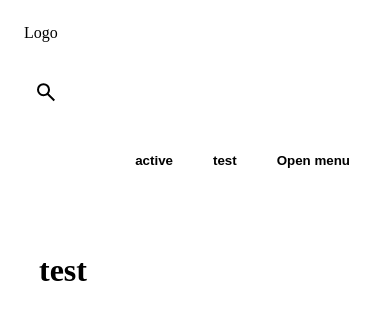
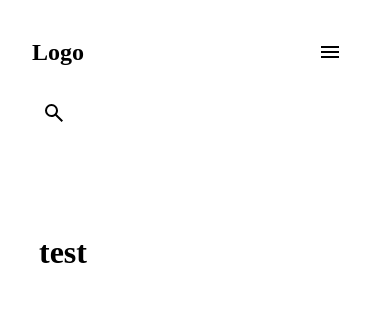
Before and after one commit to nilfocus/feflow, a SvelteKit app: page /navbar in a window 390 px wide. Shown: the top 320 px of the page. Built offline with nearby package versions, Linux system fonts and the light colour scheme.

Commit message:
navbar responsive example

```diff
--- a/src/lib/components/button/Button.module.css
+++ b/src/lib/components/button/Button.module.css
@@ -11,6 +11,7 @@
 	justify-content: center;
 	gap: 0.25rem;
 	height: 2.5rem;
+	width: auto;
 	min-width: 2.5rem;
 	outline: transparent solid 2px;
 	outline-offset: 2px;
--- a/src/lib/components/input-search/InputSearch.module.css
+++ b/src/lib/components/input-search/InputSearch.module.css
@@ -8,7 +8,7 @@
 	position: absolute;
 	top: 50%;
 	left: 10px;
-	translate: 0 -45%;
+	translate: 0 -50%;
 	z-index: 1;
 }
 
--- a/src/lib/components/navbar/Navbar.module.css
+++ b/src/lib/components/navbar/Navbar.module.css
@@ -1,62 +1,11 @@
 .navbar {
-	display: flex;
-	align-items: center;
-	height: 80px;
 	padding: 0 2rem;
 	position: relative;
 	background: var(--feflow-color-surface);
 	color: var(--feflow-color-on-surface);
+	display: grid;
+	grid-template-columns: auto minmax(300px, auto) max-content;
+	align-items: center;
+	gap: 1rem;
+	height: 80px;
 }
-
-.start,
-.end {
-	flex: 1;
-	display: flex;
-	align-items: center;
-}
-
-.start {
-	justify-content: flex-start;
-}
-
-.center {
-	position: absolute;
-	left: 50%;
-	transform: translateX(-50%);
-	display: flex;
-	align-items: center;
-	justify-content: center;
-}
-
-.end {
-	justify-content: flex-end;
-}
-
-@media (max-width: 768px) {
-	.navbar {
-		padding: 1.5rem;
-		height: auto;
-		flex-direction: column;
-		align-items: stretch;
-		gap: 1rem;
-	}
-
-	.start {
-		order: 1;
-		justify-content: flex-start;
-	}
-
-
-	.center {
-		position: static;
-		transform: none;
-		order: 2;
-		justify-content: center;
-		padding: 0.5rem 0;
-	}
-
-	.end {
-		order: 3;
-		justify-content: flex-end;
-	}
-}
--- a/src/lib/components/navbar/Navbar.svelte
+++ b/src/lib/components/navbar/Navbar.svelte
@@ -4,34 +4,34 @@
 	import styles from "./Navbar.module.css"
 	import type { Snippet } from "svelte"
 
-	interface Props
-		extends Omit<HTMLAttributes<HTMLDivElement>, "children">,
-			Partial<{
+	type PositionedChilds = Partial<{
 		start: Snippet<[]>
 		center: Snippet<[]>
 		end: Snippet<[]>
-			}> {}
+	}>
 
-	let { class: className = "", start, center, end, ...rest }: Props = $props()
+	interface Props extends HTMLAttributes<HTMLDivElement>, PositionedChilds {}
+
+	let {
+		class: className = "",
+		start,
+		center,
+		end,
+		children,
+		...rest
+	}: Props = $props()
 </script>
 
 <div
 	class={classMapUtil(className, [styles, className], styles.navbar)}
 	{...rest}
 >
-	{#if start}
-		<div class={styles.start}>
+	{@render children?.()}
+	{#if children}
+		{@render children?.()}
+	{:else}
 		{@render start?.()}
-		</div>
-	{/if}
-	{#if center}
-		<div class={styles.center}>
 		{@render center?.()}
-		</div>
-	{/if}
-	{#if end}
-		<div class={styles.end}>
 		{@render end?.()}
-		</div>
 	{/if}
 </div>
--- a/src/lib/components/navbar/NavbarItem.module.css
+++ b/src/lib/components/navbar/NavbarItem.module.css
@@ -1,9 +1,15 @@
 .navbarItem {
-    margin-left: 0.5rem;
+    margin-left: 1rem;
+    margin-top: 0.5rem;
+    margin-bottom: 0.5rem;
 }
 
 .navbarItem[aria-current="page"] {
     background: color-mix(in srgb, var(--feflow-color-surface) 85%, gray 15%);
+}
+
+.navbarItem.contained:hover {
+    color: var(--feflow-color-on-primary) !important;
 }
 
 .navbarItem:hover {
@@ -11,3 +17,12 @@
     color: var(--feflow-color-on-surface) !important;
     opacity: 1 !important;
 }
+
+.navbarItem>* {
+    background: none !important;
+    color: none !important;
+}
+
+.navbarItem>*:hover {
+    background: none !important;
+}
--- a/src/lib/components/navbar/NavbarItem.svelte
+++ b/src/lib/components/navbar/NavbarItem.svelte
@@ -3,15 +3,25 @@
 	import type { HTMLButtonAttributes } from "svelte/elements"
 	import Button from "../button/index.js"
 	import styles from "./NavbarItem.module.css"
+	import type { VariantType } from "../../types/index.js"
 
-	interface Props extends HTMLButtonAttributes {}
+	interface Props extends HTMLButtonAttributes {
+		variant?: VariantType
+	}
 
-	let { class: className = "", children, ...rest }: Props = $props()
+	let {
+		class: className = "",
+		variant = "text",
+		children,
+		...rest
+	}: Props = $props()
 </script>
 
 <Button
-	variant="text"
-	class={classMapUtil(className, [styles, className], styles.navbarItem)}
+	{variant}
+	class={classMapUtil(className, [styles, className], styles.navbarItem, {
+		[styles[variant]]: true
+	})}
 	{...rest}
 >
 	{@render children?.()}
--- a/src/lib/components/theme-provider/ThemeProvider.css
+++ b/src/lib/components/theme-provider/ThemeProvider.css
@@ -95,6 +95,10 @@ a {
 	background: var(--feflow-color-focus);
 }
 
+.bg-0 {
+	background: none !important;
+}
+
 /** border **/
 
 .border {
--- a/src/routes/(examples)/navbar/+page.svelte
+++ b/src/routes/(examples)/navbar/+page.svelte
@@ -1,12 +1,55 @@
 <script lang="ts">
-	import { InputSearch, Menu, Navbar } from "@/lib/index.js"
+	import { Button, classMap, InputSearch, Menu, Navbar } from "@/lib/index.js"
+	import styles from "./navbar.module.css"
 
 	let menuCollapsed = $state(false)
+	let isOpen = $state(false)
 </script>
 
-<Navbar>
+<Navbar
+	class={classMap(styles.navbar, {
+		[styles.show]: isOpen
+	})}
+>
 	{#snippet start()}
-		Logo
+		<div
+			style="display: flex; align-items: center; justify-content: space-between;"
+		>
+			<h2>Logo</h2>
+			<Button
+				class={styles.toggleButton}
+				variant="text"
+				onclick={() => {
+					isOpen = !isOpen
+				}}
+			>
+				{#if isOpen}
+					<svg
+						xmlns="http://www.w3.org/2000/svg"
+						height="24px"
+						viewBox="0 -960 960 960"
+						width="24px"
+						fill="#e3e3e3"
+					>
+						<path
+							d="m256-200-56-56 224-224-224-224 56-56 224 224 224-224 56 56-224 224 224 224-56 56-224-224-224 224Z"
+						/>
+					</svg>
+				{:else}
+					<svg
+						xmlns="http://www.w3.org/2000/svg"
+						height="24px"
+						viewBox="0 -960 960 960"
+						width="24px"
+						fill="#e3e3e3"
+					>
+						<path
+							d="M120-240v-80h720v80H120Zm0-200v-80h720v80H120Zm0-200v-80h720v80H120Z"
+						/>
+					</svg>
+				{/if}
+			</Button>
+		</div>
 	{/snippet}
 
 	{#snippet center()}
@@ -14,6 +57,7 @@
 	{/snippet}
 
 	{#snippet end()}
+		<div class={styles.end}>
 			<a href="/">
 				<Navbar.Item aria-current="page">active</Navbar.Item>
 			</a>
@@ -43,6 +87,9 @@
 					<Menu.Item>test3</Menu.Item>
 				</a>
 			</Menu>
+			<Navbar.Item variant="contained">test4</Navbar.Item>
+			<Navbar.Item variant="outlined">test5</Navbar.Item>
+		</div>
 	{/snippet}
 </Navbar>
 <main style="min-height: 100vh; width: 80%; margin: 3rem auto;">
--- /dev/null
+++ b/src/routes/(examples)/navbar/navbar.module.css
@@ -0,0 +1,41 @@
+.toggleButton {
+    display: none;
+}
+
+@media screen and (max-width: 768px) {
+    .navbar {
+        grid-template-columns: 1fr;
+        padding: 2rem;
+        height: auto;
+    }
+
+    .toggleButton {
+        display: block;
+    }
+
+    .start {
+        justify-content: space-between;
+    }
+
+    .end {
+        display: flex;
+        flex-direction: column;
+        gap: 1rem;
+        overflow: hidden;
+        max-height: 0;
+        padding: 0;
+        margin: 0 auto;
+        transition: all 0.3s ease;
+        width: 100%;
+    }
+
+    .navbar.show .end {
+        overflow-y: auto;
+        max-height: 150px;
+    }
+
+    .end * {
+        width: 100%;
+        margin: 0 !important;
+    }
+}
```
Also changed, not shown: src/lib/components/input/Input.module.css. Lines whose indentation alone changed are shown as unchanged.
